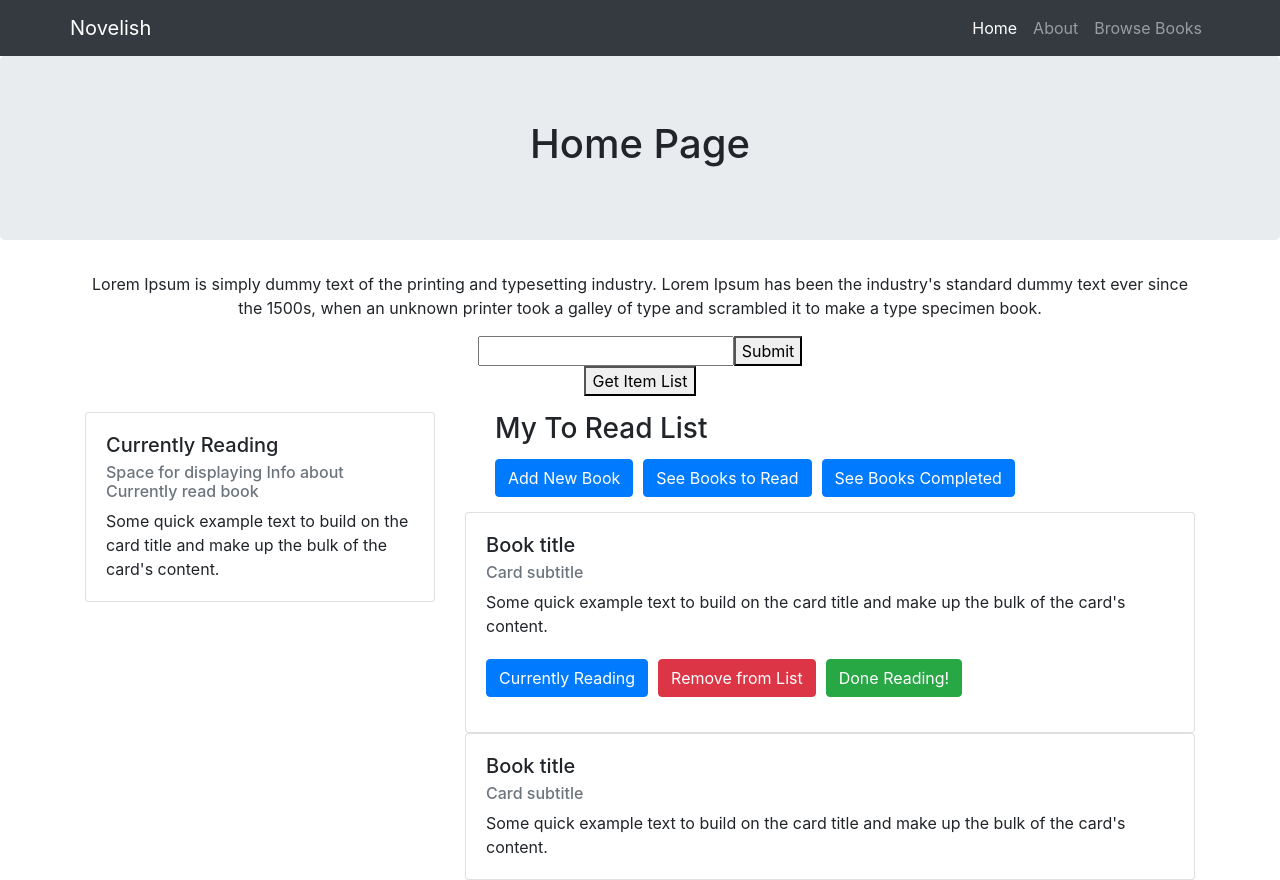
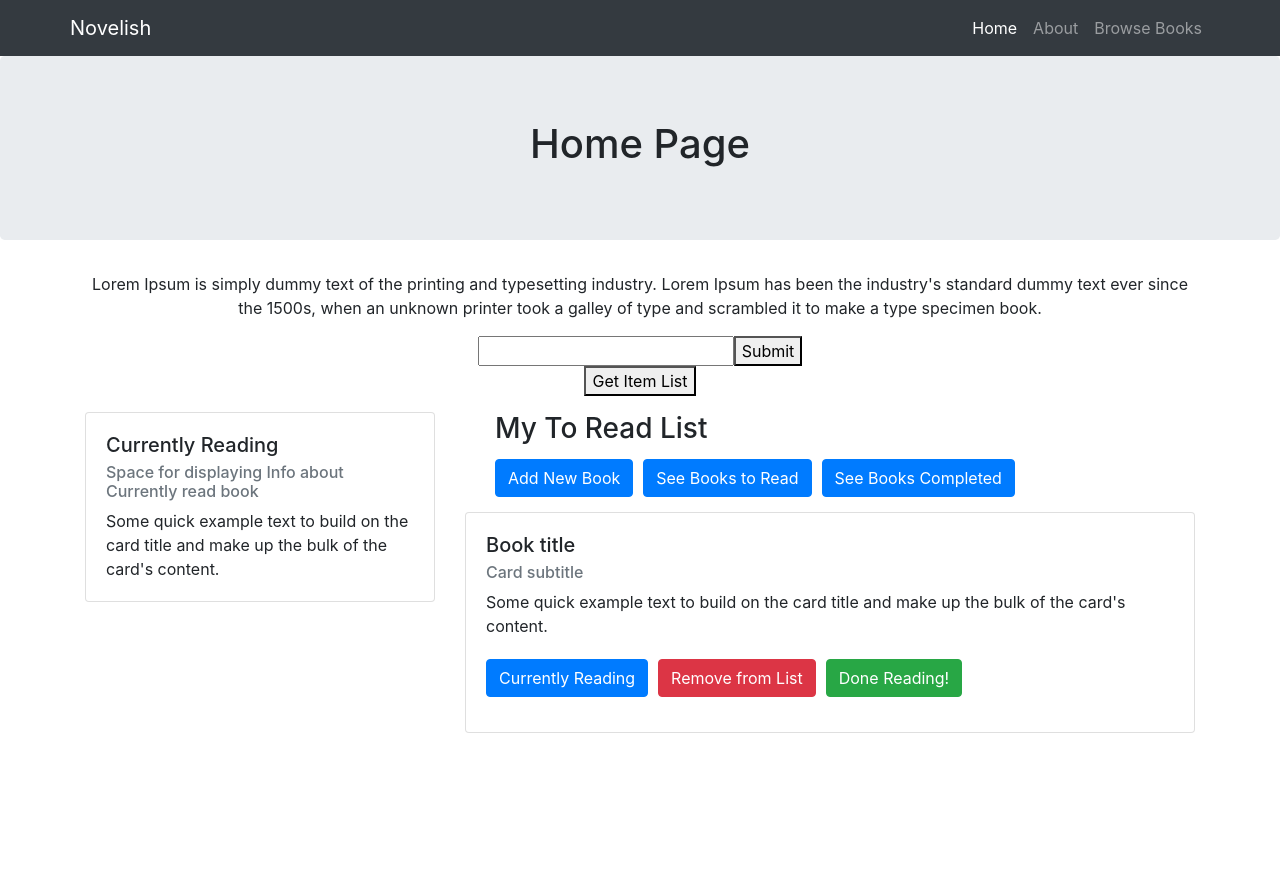
Before and after one commit to anuya-karnik/Novelish, a React (Create React App) app in the folder novelish/: page / in a window 1280 px wide. After the commit the page ends 800 px from the top, so only its background shows below. Built offline with nearby package versions, Linux system fonts and the light colour scheme.

Commit message:
some change

```diff
--- a/novelish/src/components/home.jsx
+++ b/novelish/src/components/home.jsx
@@ -41,8 +41,6 @@
       }
     )
   }
-
-
 
   return (
     <div className="home">
@@ -110,13 +108,6 @@
                 <button type="button" class="btn btn-success">Done Reading!</button>
               </div>
             </div>
-            <div class="card">
-              <div class="card-body">
-                <h5 class="card-title">Book title</h5>
-                <h6 class="card-subtitle mb-2 text-muted">Card subtitle</h6>
-                <p class="card-text">Some quick example text to build on the card title and make up the bulk of the card's content.</p>
-              </div>
-            </div>
           </div>
         </div>
       </div>
```
